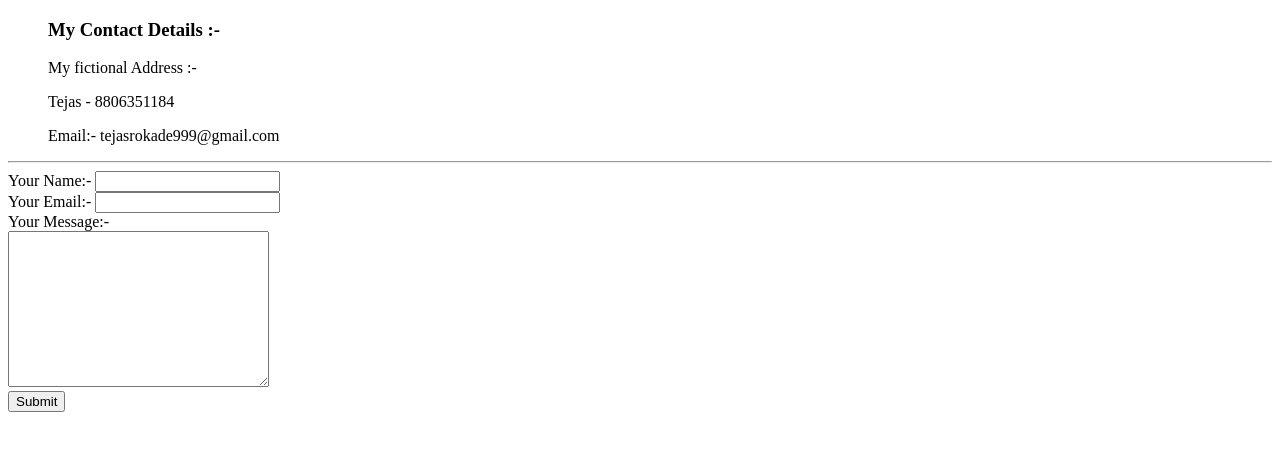
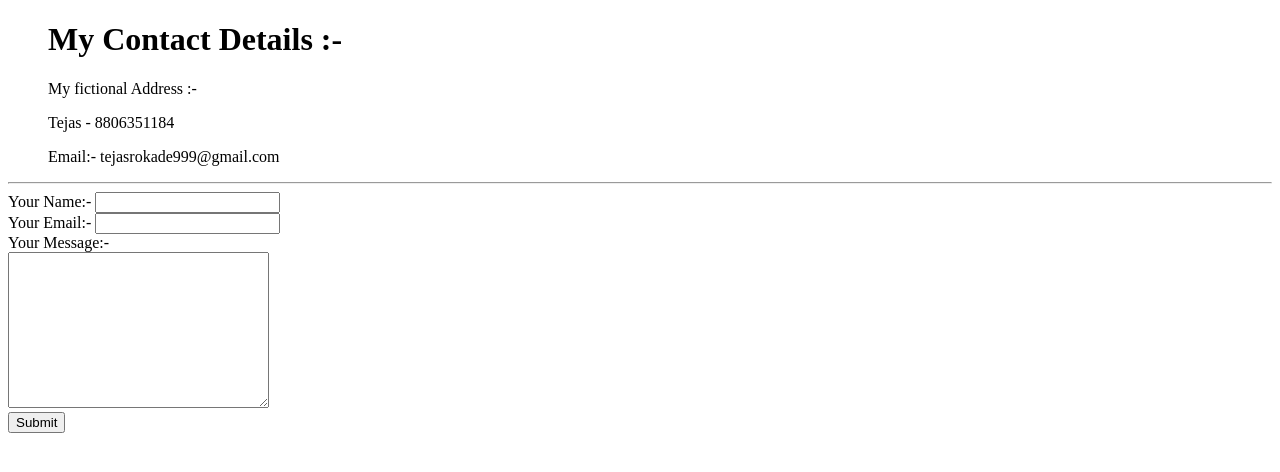
Before and after one commit to Tejas3103/cv, a plain HTML site: page contacts.html in a window 1280 px wide. Drawn offline with Linux system fonts and the light colour scheme.

Commit message:
Updated the contact.html...

```diff
--- a/contacts.html
+++ b/contacts.html
@@ -3,10 +3,11 @@
   <head>
     <meta charset="UTF-8" />
     <title>Contact Me</title>
+    <link rel="stylesheet" href="css\styles.css">
   </head>
   <body>
     <ul>
-      <h3>My Contact Details :-</h3>
+      <h1>My Contact Details :-</h1>
       <p>My fictional Address :-</p>
       <p>Tejas - 8806351184</p>
       <p>Email:- tejasrokade999@gmail.com</p>
```
